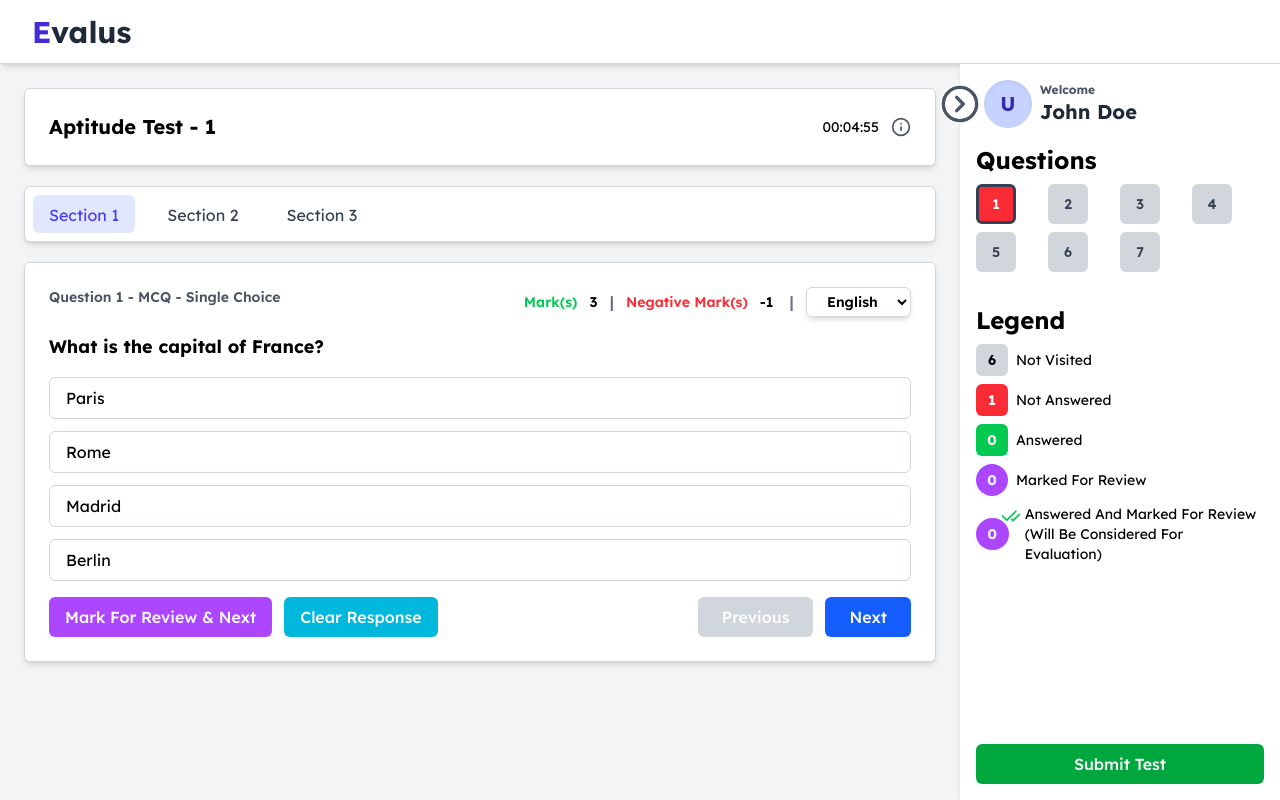
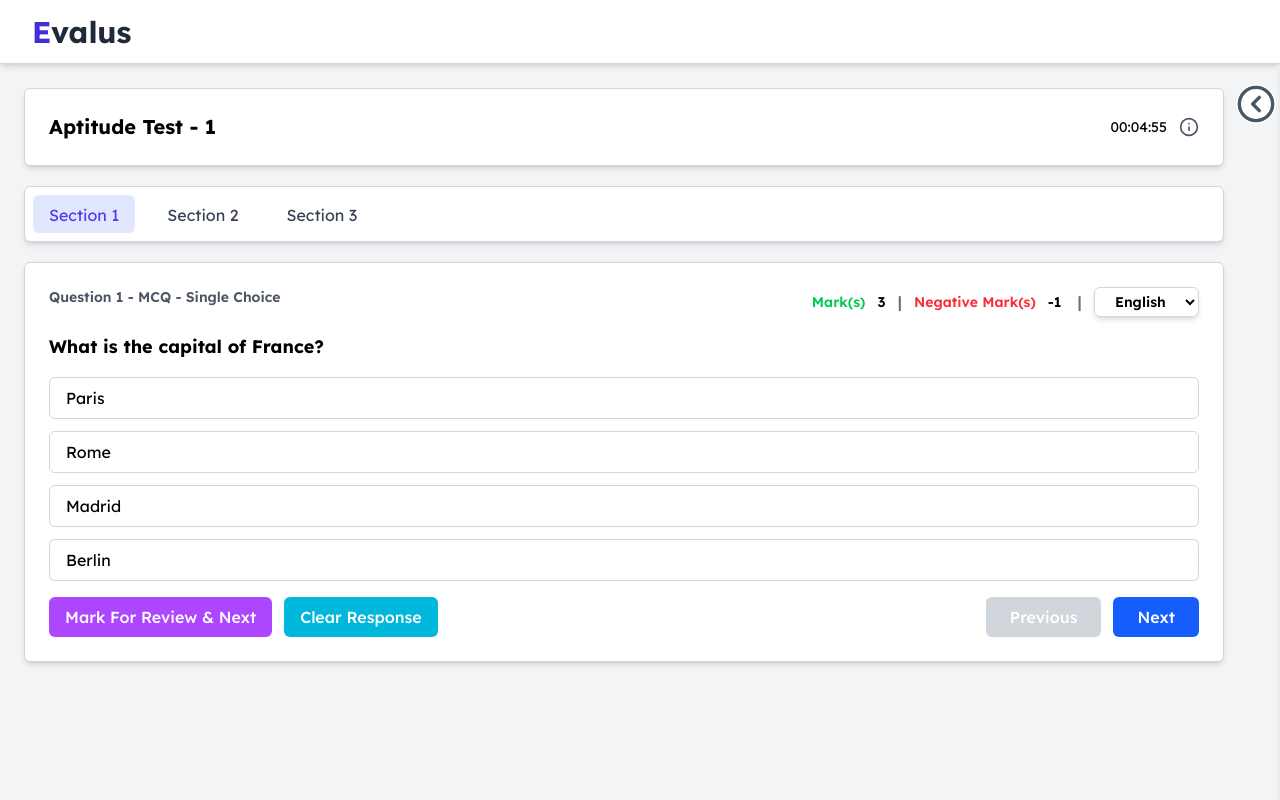
Before and after one commit to thoughtprotech/evalus-student-portal, a Next.js app: page /exam/1 in a window 1280 px wide. Built offline with nearby package versions, Linux system fonts and the light colour scheme.

Commit message:
Minor exam sidebar fix

```diff
--- a/src/app/exam/[id]/page.tsx
+++ b/src/app/exam/[id]/page.tsx
@@ -712,22 +712,22 @@ export default function ExamPage() {
       <aside
         className={clsx(
           // common styles
-          "bg-white border-gray-300 shadow-md flex flex-col gap-2 p-4 relative",
+          "bg-white border-gray-300 shadow-md flex flex-col gap-2 p-4 ",
           // positioning
-          "fixed top-16 left-0 bottom-0 lg:static w-full h-full transform transition-transform duration-300 z-50",
+          "absolute lg:static w-full h-full transform transition-transform duration-300 z-50",
           // mobile open/closed
-          !sidebarOpen
+          sidebarOpen
             ? "translate-x-0 md:w-80 transition-all"
             : "-translate-x-full md:translate-x-full md:w-0 transition-all"
         )}
       >
         <div
-          className={`w-10 h-10 rounded-full absolute top-5 ${
-            !sidebarOpen ? "-left-5" : "-left-10"
+          className={`w-10 h-10 rounded-full absolute top-5 hidden lg:block ${
+            sidebarOpen ? "-left-5" : "-left-11"
           } bg-white cursor-pointer`}
           onClick={() => setSidebarOpen(!sidebarOpen)}
         >
-          {!sidebarOpen ? (
+          {sidebarOpen ? (
             <ChevronRightCircleIcon className="w-full h-full text-gray-600" />
           ) : (
             <ChevronLeftCircle className="w-full h-full text-gray-600" />
@@ -735,7 +735,12 @@ export default function ExamPage() {
         </div>
         <div className="w-full h-full flex flex-col justify-between">
           <div className="flex flex-col gap-4">
-            <div className="flex items-center space-x-4 ml-2">
+            <div className="flex items-center space-x-4 lg:ml-2">
+              <div className="md:hidden">
+                <div onClick={() => setSidebarOpen(!sidebarOpen)}>
+                  {sidebarOpen ? <X size={20} /> : <Menu size={20} />}
+                </div>
+              </div>
               <div className="flex items-center space-x-2">
                 <div className="w-7 h-7 md:w-12 md:h-12 bg-indigo-200 text-indigo-800 rounded-full flex items-center justify-center font-bold text-xl shadow-inner">
                   U
@@ -748,11 +753,6 @@ export default function ExamPage() {
             </div>
             <div className="flex flex-col gap-2">
               <div className="flex items-center gap-2">
-                <div className="md:hidden">
-                  <div onClick={() => setSidebarOpen(!sidebarOpen)}>
-                    {sidebarOpen ? <X size={20} /> : <Menu size={20} />}
-                  </div>
-                </div>
                 <div>
                   <h1 className="font-bold text-2xl">Questions</h1>
                 </div>
```
